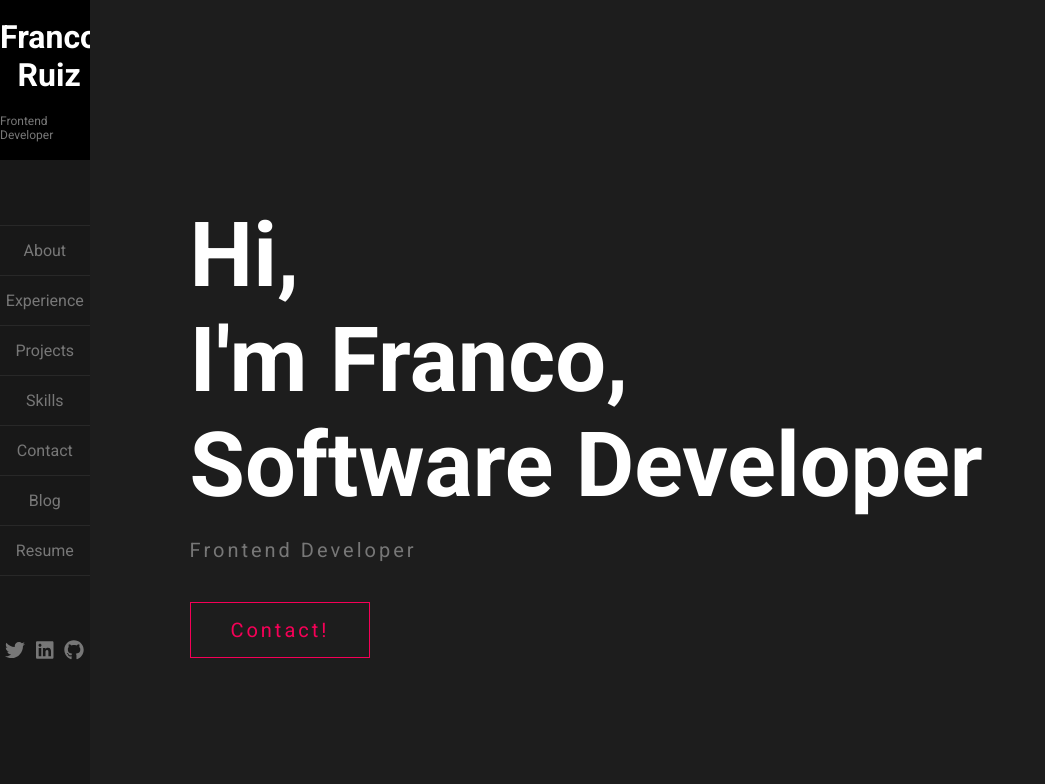
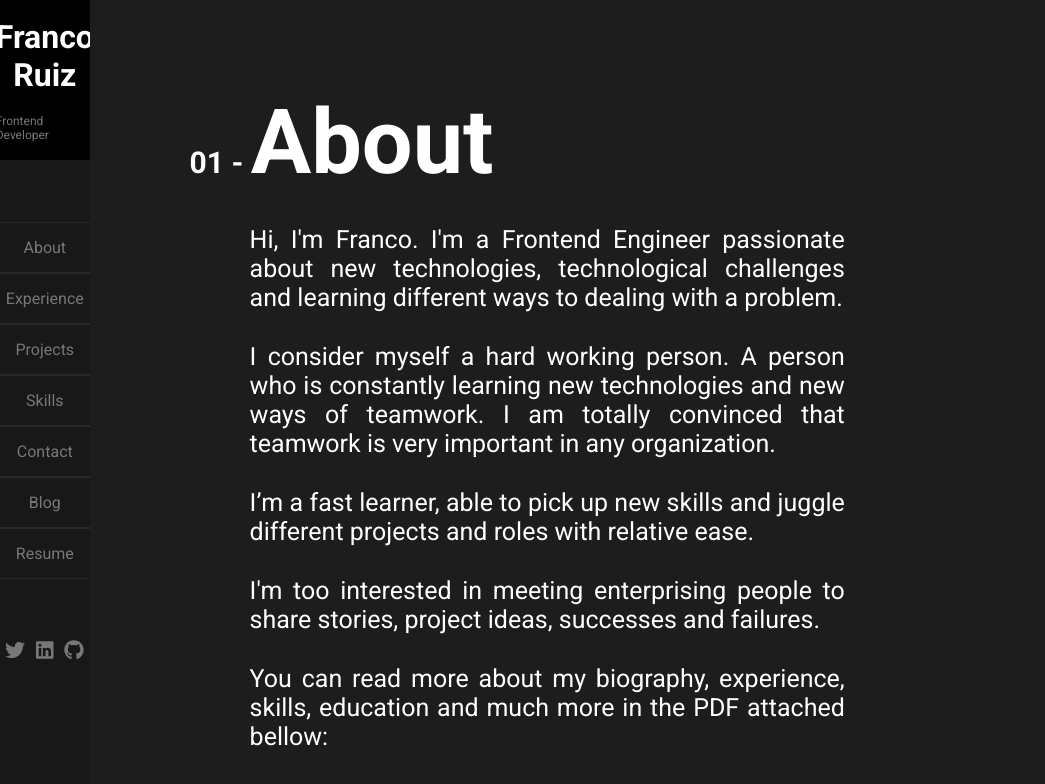
Before and after one commit to fmruiz/franco-ruiz, a React (Create React App) app: page /about in a window 1280 px wide. Shown: the top 784 px of the page, without its empty margins (0-1045 px from the left). Built offline with nearby package versions, Linux system fonts and the light colour scheme.

Commit message:
add About component

```diff
--- a/src/App.js
+++ b/src/App.js
@@ -2,10 +2,21 @@ import React from "react";
 import { Main } from "./components/Main/Main";
 import { Sidebar } from "./components/Sidebar/Sidebar";
 import { AppContainer } from "./styles";
+import { BrowserRouter as Router, Switch, Route } from "react-router-dom";
+import { About } from "./components/About/About";
 
 export const App = () => (
-  <AppContainer>
-    <Sidebar />
-    <Main />
-  </AppContainer>
+  <Router>
+    <AppContainer>
+      <Sidebar />
+      <Switch>
+        <Route path="/about">
+          <About />
+        </Route>
+        <Route path="/">
+          <Main />
+        </Route>
+      </Switch>
+    </AppContainer>
+  </Router>
 );
--- /dev/null
+++ b/src/components/About/About.js
@@ -0,0 +1,37 @@
+import React from "react";
+import {
+  AboutContainer,
+  AboutNumberTitle,
+  AboutParagraph,
+  AboutTitle,
+} from "./styles";
+
+export const About = () => (
+  <AboutContainer>
+    <AboutTitle>
+      <AboutNumberTitle>01 - </AboutNumberTitle>About
+    </AboutTitle>
+    <AboutParagraph>
+      Hi, I'm Franco. I'm a Frontend Engineer passionate about new
+      technologies, technological challenges and learning different ways to
+      dealing with a problem.
+    </AboutParagraph>
+    <AboutParagraph>
+      I consider myself a hard working person. A person who is constantly
+      learning new technologies and new ways of teamwork. I am totally convinced
+      that teamwork is very important in any organization.
+    </AboutParagraph>
+    <AboutParagraph>
+      I’m a fast learner, able to pick up new skills and juggle different
+      projects and roles with relative ease.
+    </AboutParagraph>
+    <AboutParagraph>
+      I'm too interested in meeting enterprising people to share stories,
+      project ideas, successes and failures.
+    </AboutParagraph>
+    <AboutParagraph>
+      You can read more about my biography, experience, skills, education and
+      much more in the PDF attached bellow:
+    </AboutParagraph>
+  </AboutContainer>
+);
--- /dev/null
+++ b/src/components/About/styles.js
@@ -0,0 +1,29 @@
+import styled from "styled-components";
+
+export const AboutContainer = styled.div`
+  display: flex;
+  flex-direction: column;
+  background-color: #1d1d1d;
+  width: 93vw;
+`;
+
+export const AboutTitle = styled.h3`
+  color: white;
+  font-size: 90px;
+  margin-left: 100px;
+  margin-bottom: 0;
+`;
+
+export const AboutNumberTitle = styled.span`
+  color: white;
+  font-size: 30px;
+`;
+
+export const AboutParagraph = styled.p`
+  text-align: justify;
+  margin: 30px 0 0 0;
+  color: white;
+  font-size: 25px;
+  margin-left: 160px;
+  width: 50%;
+`;
--- a/src/components/Main/styles.js
+++ b/src/components/Main/styles.js
@@ -39,3 +39,7 @@ export const MainButton = styled.div`
     text-align: center;
     margin-top: 20px;
 `;
+
+export const MainImg = styled.img`
+    margin-left: 100px;
+`;
--- a/src/components/Sidebar/Sidebar.js
+++ b/src/components/Sidebar/Sidebar.js
@@ -5,6 +5,7 @@ import {
 } from "@fortawesome/free-brands-svg-icons";
 import { FontAwesomeIcon } from "@fortawesome/react-fontawesome";
 import React from "react";
+import { Link } from "react-router-dom";
 import {
   SidebarContainer,
   SidebarItems,
@@ -17,27 +18,33 @@ import {
 
 export const Sidebar = () => {
   const sidebarElements = [
-    { name: "About" },
-    { name: "Experience" },
-    { name: "Projects" },
-    { name: "Skills" },
-    { name: "Contact" },
-    { name: "Blog" },
-    { name: "Resume" },
+    { name: "About", src: "about" },
+    { name: "Experience", src: "experience" },
+    { name: "Projects", src: "projects" },
+    { name: "Skills", src: "skills" },
+    { name: "Contact", src: "contact" },
+    { name: "Blog", src: "blog" },
+    { name: "Resume", src: "resume" },
   ];
   return (
     <SidebarContainer>
       <SidebarLogoContainer>
+        <Link to="/">
           <SidebarLogoTitle>
             Franco
             <br />
             Ruiz
           </SidebarLogoTitle>
           <SidebarLogoSubTitle>Frontend Developer</SidebarLogoSubTitle>
+        </Link>
       </SidebarLogoContainer>
       <SidebarItemsContainer>
         {sidebarElements.map((s, i) => (
-          <SidebarItems key={i} className="main__section">{s.name}</SidebarItems>
+          <Link to={`/` + s.src}>
+            <SidebarItems key={i} className="main__section">
+              {s.name}
+            </SidebarItems>
+          </Link>
         ))}
       </SidebarItemsContainer>
       <SidebarSocialContainer>
--- a/src/components/Sidebar/styles.js
+++ b/src/components/Sidebar/styles.js
@@ -7,6 +7,9 @@ export const SidebarContainer = styled.div`
   color: white;
   width: 7vw;
   height: 100vh;
+  a {
+    text-decoration: none;
+  }
   .main__section {
     transition: all 0.5s;
   }
```
Also changed, not shown: src/components/Main/Main.js (+7 -1 lines), src/assets/main.png. Lines whose indentation alone changed are shown as unchanged.
